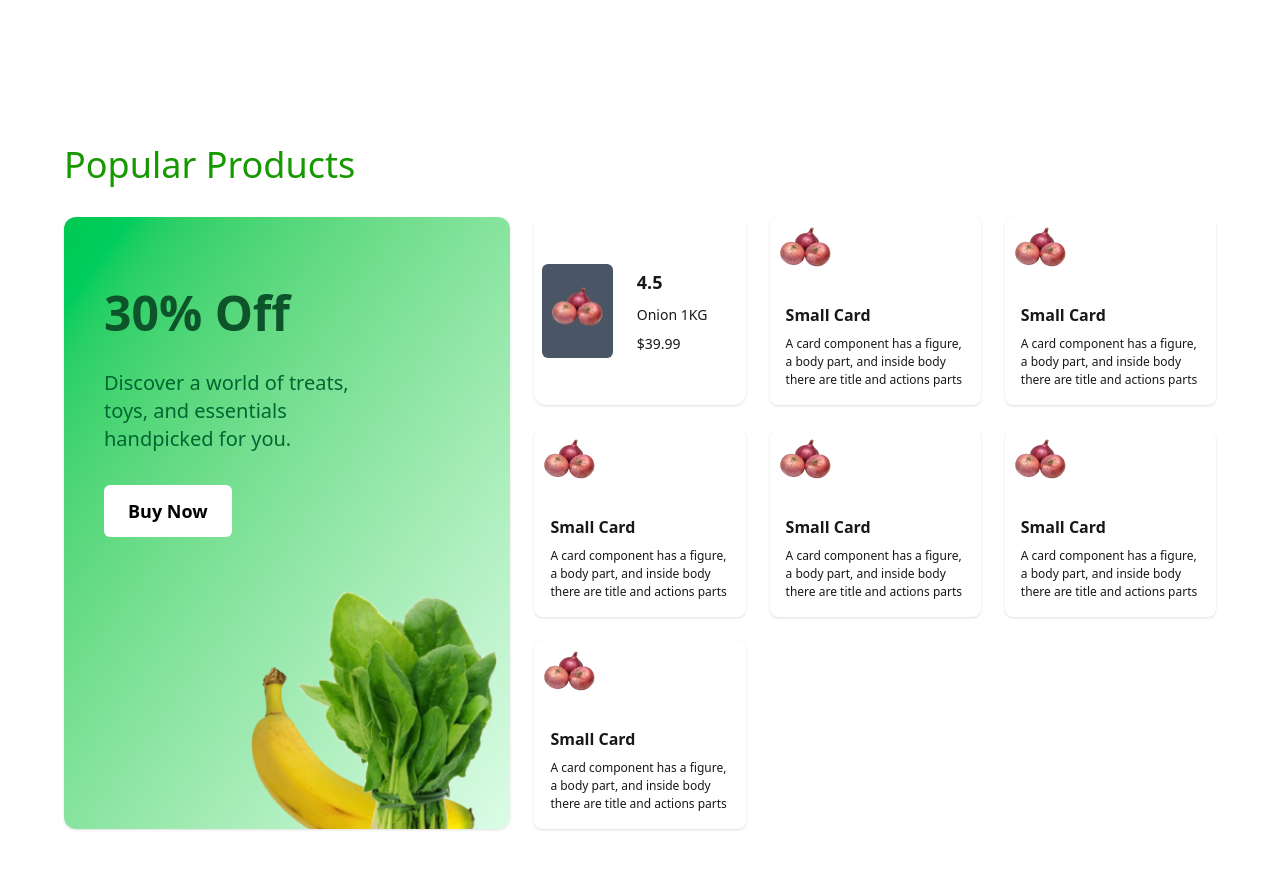
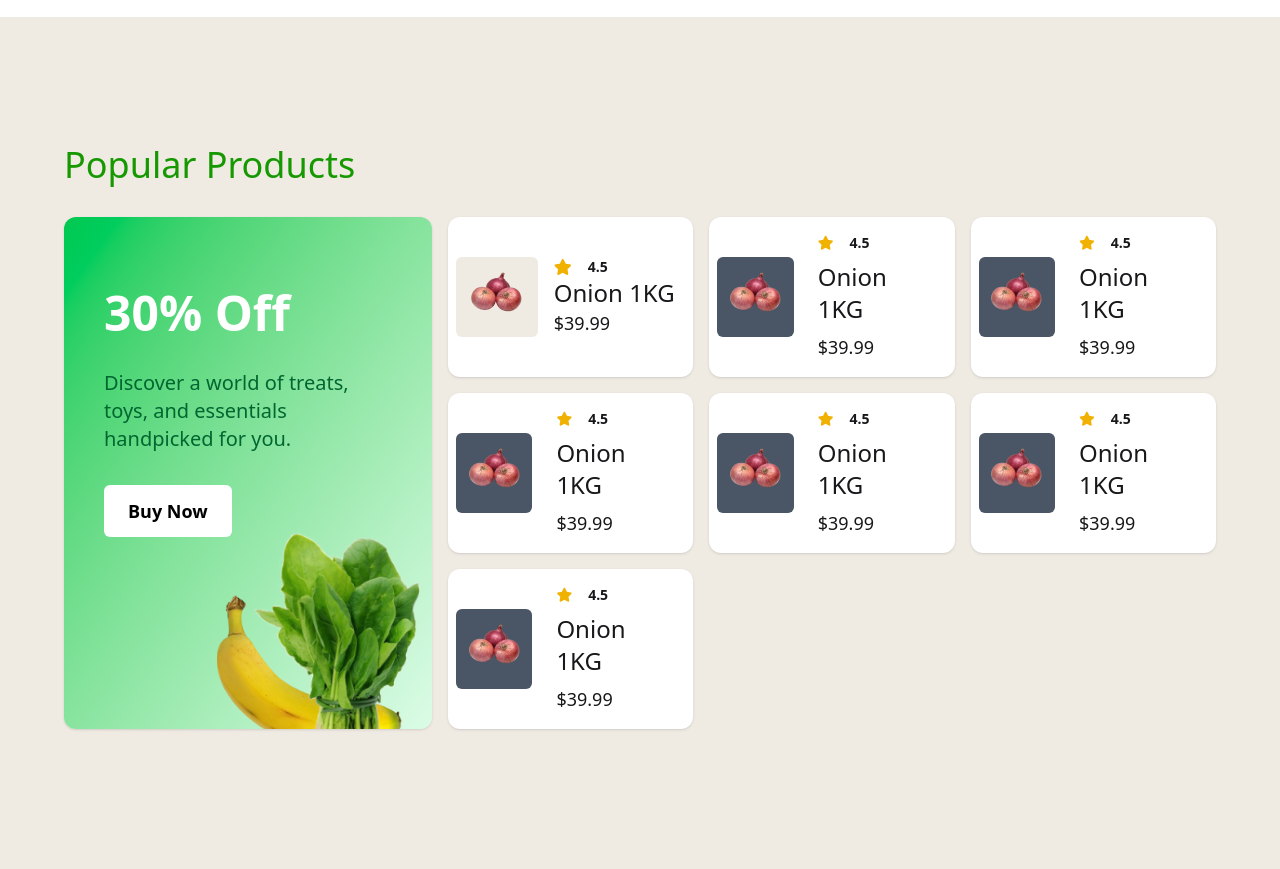
Before and after one commit to thinkGrow/groceries, a website: page index.html in a window 1280 px wide. Shown: the part 1360-2229 px from the top of the page. Drawn offline with nearby package versions, Linux system fonts and the light colour scheme.

Commit message:
popular section responsive

```diff
--- a/index.html
+++ b/index.html
@@ -169,15 +169,16 @@
         </section>
 
         <!-- popular product section -->
-        <!-- <section class="custom-color-secondary-bg p-14"> -->
-        <section class="p-14">
+        <section class="custom-color-secondary-bg p-10 md:p-14">
+            <!-- <section class="p-14"> -->
 
-            <div class="container mx-auto pt-4 space-y-8 my-14 px-10 md:px-2">
+            <div class="container mx-auto pt-4 space-y-8 my-14 px-2">
 
                 <h1 class="text-4xl custom-color">Popular Products</h1>
 
+
                 <!-- cards -->
-                <div class="grid grid-cols-5 gap-6">
+                <div class="grid grid-rows-[1fr_repeat(4,1fr)] md:grid-cols-[1.5fr_repeat(3,1fr)] gap-4">
                     <!-- card1 BIG -->
                     <!-- <div
                         class="bg-gradient-to-b from-white to-[#EFEBE3] shadow-sm row-span-3 col-span-2  p-8 relative rounded-xl">
@@ -198,10 +199,11 @@
 
                     <!-- card1 BIG -->
                     <div class="bg-gradient-to-br from-green-500 to-green-100
-                        shadow-sm row-span-3 col-span-2 p-10 relative rounded-xl">
+                        shadow-sm p-10 relative rounded-xl row-span-3 md:row-span-3
+                        ">
                         <!-- Text content -->
-                        <div class="flex flex-col gap-8 h-full pt-8 pr-24">
-                            <h2 class="text-green-900 text-5xl font-bold">30% Off</h2>
+                        <div class="flex flex-col gap-8 h-full pt-8">
+                            <h2 class="text-white text-5xl font-bold">30% Off</h2>
                             <p class="text-green-800 text-xl">
                                 Discover a world of treats, toys, and essentials handpicked for you.
                             </p>
@@ -218,95 +220,117 @@
                         </div>
                     </div>
 
+                    <!-- card 2 -->
+                    <div class="flex bg-base-100 shadow-sm items-center rounded-xl h-40 gap-4">
+                        <!-- image -->
+                        <div
+                            class="flex w-1/3 h-1/2 custom-color-secondary-bg items-center justify-center rounded-md ml-2">
+                            <img class="" src="images/onion.png" alt="">
+                        </div>
+                        <div class="h-1/2">
+                            <div class="flex gap-4 items-center">
+                                <i class="fa-solid fa-star text-yellow-500"></i>
+                                <h3 class="text-sm font-semibold">4.5</h3>
+                            </div>
 
-
+                            <h1 class="text-2xl">Onion 1KG</h1>
+                            <h3 class="text-lg">$39.99</h3>
+                        </div>
+                    </div>
                     <!-- card 2 -->
-                    <div class="flex bg-base-100 shadow-sm items-center rounded-xl">
+                    <div class="flex bg-base-100 shadow-sm items-center rounded-xl h-40">
                         <div class="flex w-1/3 h-1/2 bg-gray-600 items-center justify-center rounded-md ml-2">
                             <img class="" src="images/onion.png" alt="">
                         </div>
                         <div class="card-body">
-                            <h3 class="card-title">4.5</h3>
-                            <h1>Onion 1KG</h1>
-                            <h3>$39.99</h3>
+                            <div class="flex gap-4 items-center">
+                                <i class="fa-solid fa-star text-yellow-500"></i>
+                                <h3 class="text-sm font-semibold">4.5</h3>
+                            </div>
+
+                            <h1 class="text-2xl">Onion 1KG</h1>
+                            <h3 class="text-lg">$39.99</h3>
+                        </div>
+                    </div>
+                    <!-- card 2 -->
+                    <div class="flex bg-base-100 shadow-sm items-center rounded-xl h-40">
+                        <div class="flex w-1/3 h-1/2 bg-gray-600 items-center justify-center rounded-md ml-2">
+                            <img class="" src="images/onion.png" alt="">
+                        </div>
+                        <div class="card-body">
+                            <div class="flex gap-4 items-center">
+                                <i class="fa-solid fa-star text-yellow-500"></i>
+                                <h3 class="text-sm font-semibold">4.5</h3>
+                            </div>
+
+                            <h1 class="text-2xl">Onion 1KG</h1>
+                            <h3 class="text-lg">$39.99</h3>
+                        </div>
+                    </div>
+                    <!-- card 2 -->
+                    <div class="flex bg-base-100 shadow-sm items-center rounded-xl h-40">
+                        <div class="flex w-1/3 h-1/2 bg-gray-600 items-center justify-center rounded-md ml-2">
+                            <img class="" src="images/onion.png" alt="">
+                        </div>
+                        <div class="card-body">
+                            <div class="flex gap-4 items-center">
+                                <i class="fa-solid fa-star text-yellow-500"></i>
+                                <h3 class="text-sm font-semibold">4.5</h3>
+                            </div>
+
+                            <h1 class="text-2xl">Onion 1KG</h1>
+                            <h3 class="text-lg">$39.99</h3>
+                        </div>
+                    </div>
+                    <!-- card 2 -->
+                    <div class="flex bg-base-100 shadow-sm items-center rounded-xl h-40">
+                        <div class="flex w-1/3 h-1/2 bg-gray-600 items-center justify-center rounded-md ml-2">
+                            <img class="" src="images/onion.png" alt="">
+                        </div>
+                        <div class="card-body">
+                            <div class="flex gap-4 items-center">
+                                <i class="fa-solid fa-star text-yellow-500"></i>
+                                <h3 class="text-sm font-semibold">4.5</h3>
+                            </div>
+
+                            <h1 class="text-2xl">Onion 1KG</h1>
+                            <h3 class="text-lg">$39.99</h3>
+                        </div>
+                    </div>
+                    <!-- card 2 -->
+                    <div class="flex bg-base-100 shadow-sm items-center rounded-xl h-40">
+                        <div class="flex w-1/3 h-1/2 bg-gray-600 items-center justify-center rounded-md ml-2">
+                            <img class="" src="images/onion.png" alt="">
+                        </div>
+                        <div class="card-body">
+                            <div class="flex gap-4 items-center">
+                                <i class="fa-solid fa-star text-yellow-500"></i>
+                                <h3 class="text-sm font-semibold">4.5</h3>
+                            </div>
+
+                            <h1 class="text-2xl">Onion 1KG</h1>
+                            <h3 class="text-lg">$39.99</h3>
+                        </div>
+                    </div>
+                    <!-- card 2 -->
+                    <div class="flex bg-base-100 shadow-sm items-center rounded-xl h-40">
+                        <div class="flex w-1/3 h-1/2 bg-gray-600 items-center justify-center rounded-md ml-2">
+                            <img class="" src="images/onion.png" alt="">
+                        </div>
+                        <div class="card-body">
+                            <div class="flex gap-4 items-center">
+                                <i class="fa-solid fa-star text-yellow-500"></i>
+                                <h3 class="text-sm font-semibold">4.5</h3>
+                            </div>
+
+                            <h1 class="text-2xl">Onion 1KG</h1>
+                            <h3 class="text-lg">$39.99</h3>
                         </div>
                     </div>
 
 
 
 
-                    <!-- card 2 -->
-                    <div class="card bg-base-100 card-sm shadow-sm">
-                        <div>
-                            <img src="images/onion.png" alt="">
-                        </div>
-                        <div class="card-body">
-                            <h2 class="card-title">Small Card</h2>
-                            <p>A card component has a figure, a body part, and inside body there are title and actions
-                                parts
-                            </p>
-                        </div>
-                    </div>
-                    <!-- card 2 -->
-                    <div class="card bg-base-100 card-sm shadow-sm">
-                        <div>
-                            <img src="images/onion.png" alt="">
-                        </div>
-                        <div class="card-body">
-                            <h2 class="card-title">Small Card</h2>
-                            <p>A card component has a figure, a body part, and inside body there are title and actions
-                                parts
-                            </p>
-                        </div>
-                    </div>
-                    <!-- card 2 -->
-                    <div class="card bg-base-100 card-sm shadow-sm">
-                        <div>
-                            <img src="images/onion.png" alt="">
-                        </div>
-                        <div class="card-body">
-                            <h2 class="card-title">Small Card</h2>
-                            <p>A card component has a figure, a body part, and inside body there are title and actions
-                                parts
-                            </p>
-                        </div>
-                    </div>
-                    <!-- card 2 -->
-                    <div class="card bg-base-100 card-sm shadow-sm">
-                        <div>
-                            <img src="images/onion.png" alt="">
-                        </div>
-                        <div class="card-body">
-                            <h2 class="card-title">Small Card</h2>
-                            <p>A card component has a figure, a body part, and inside body there are title and actions
-                                parts
-                            </p>
-                        </div>
-                    </div>
-                    <!-- card 2 -->
-                    <div class="card bg-base-100 card-sm shadow-sm">
-                        <div>
-                            <img src="images/onion.png" alt="">
-                        </div>
-                        <div class="card-body">
-                            <h2 class="card-title">Small Card</h2>
-                            <p>A card component has a figure, a body part, and inside body there are title and actions
-                                parts
-                            </p>
-                        </div>
-                    </div>
-                    <!-- card 2 -->
-                    <div class="card bg-base-100 card-sm shadow-sm">
-                        <div>
-                            <img src="images/onion.png" alt="">
-                        </div>
-                        <div class="card-body">
-                            <h2 class="card-title">Small Card</h2>
-                            <p>A card component has a figure, a body part, and inside body there are title and actions
-                                parts
-                            </p>
-                        </div>
-                    </div>
 
                 </div>
             </div>
```
